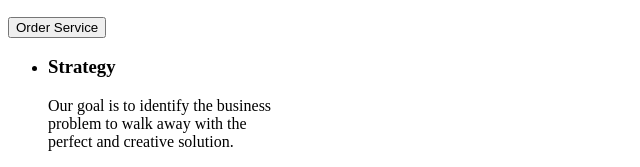
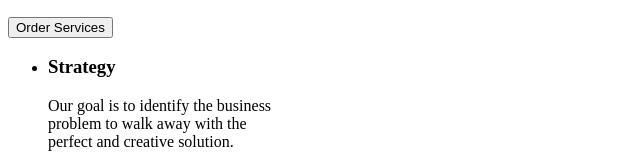
Before and after one commit to Emin-Acar/goit-markup-hw-01, a plain HTML site: page index.html in a window 1280 px wide. Shown: the part 263-430 px from the top of the page, 0-640 px from the left. Drawn offline with Linux system fonts and the light colour scheme.

Commit message:
commit message

```diff
--- a/index.html
+++ b/index.html
@@ -25,7 +25,7 @@
     </header>
     <main>
       <h2>Effective Solution<br />for Your Busines</h2>
-      <button>Order Service</button>
+      <input type="button" value="Order Services" />
     </main>
     <section>
       <ul>
```
